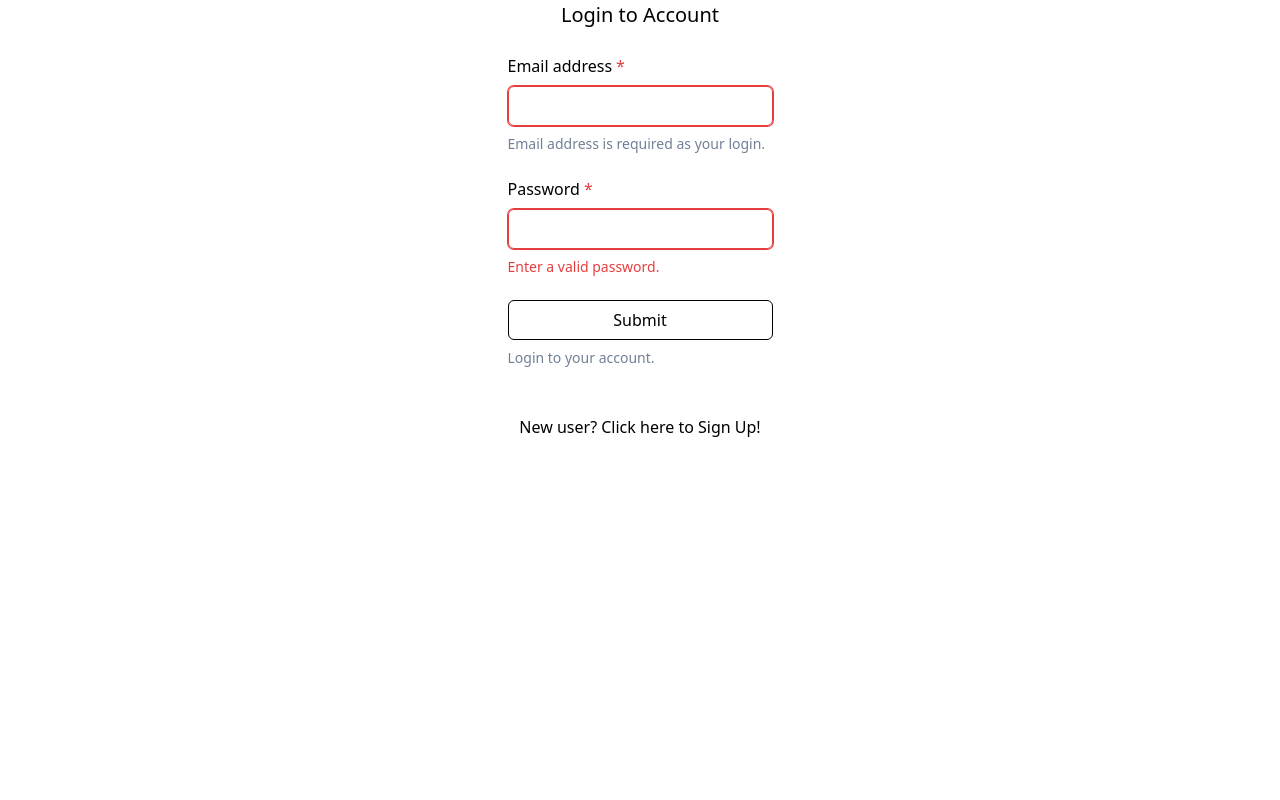
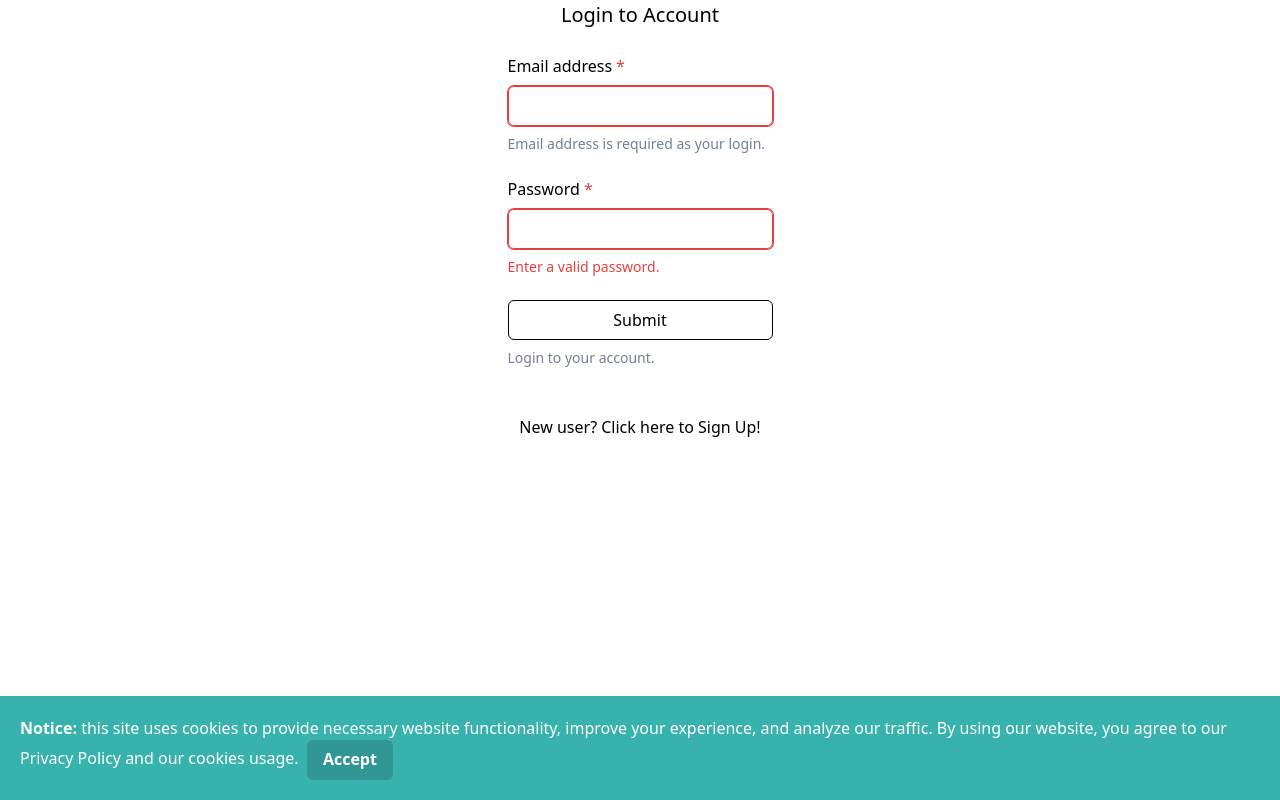
Before and after one commit to jasonhanks/dapr-tcm, a React (Create React App) app in the folder frontend/: page /about in a window 1280 px wide. Built offline with nearby package versions, Linux system fonts and the light colour scheme.

Commit message:
Added Privacy disclaimer component

```diff
--- a/frontend/src/components/App/App.tsx
+++ b/frontend/src/components/App/App.tsx
@@ -9,6 +9,7 @@ import theme from '../../theme'
 import AccountSettings from '../Account/Settings'
 import AboutUs from './AboutUs'
 import CreateProject from "../Project/Create"
+import Disclaimer from './Disclaimer'
 import Home from '../Dashboard/Home'
 import Login from '../Account/Login'
 import Projects from "../Project/Projects"
@@ -18,15 +19,13 @@ import ViewProject from "../Project/ViewProject"
 
 
 const App = () => {
-  const [signup, setSignup] = useState(false);
-  const [user, setUser] = useState(null);
+  const [signup, setSignup] = useState(false)
+  const [user, setUser] = useState(null)
 
   return (
       <userContext.Provider value={{
         logoutUser: () => setUser(null),
-        toggleSignup: () => {
-          setSignup(!signup)
-        },
+        toggleSignup: () => setSignup(!signup),
         signup: signup,
         user: user,
       }}>
@@ -48,6 +47,7 @@ const App = () => {
               </Routes>
             </BrowserRouter>
           }
+          <Disclaimer />
         </ChakraProvider>
       </userContext.Provider>
     )
--- /dev/null
+++ b/frontend/src/components/App/Disclaimer.tsx
@@ -0,0 +1,40 @@
+import { useEffect, useState } from "react"
+import {
+    Box,
+    Button,
+    Slide,
+    Text,
+    useDisclosure,
+} from "@chakra-ui/react"
+
+
+
+const Disclaimer = () => {
+    const { isOpen, onToggle } = useDisclosure()
+    const [disclaimer, setDisclaimer] = useState(true)
+    useEffect(() => {
+      if (disclaimer)
+        onToggle()
+        setDisclaimer(false)
+    })
+
+    return (
+        <Slide direction='bottom' in={isOpen} style={{ zIndex: 10 }}>
+          <Box
+            p='20px'
+            color='white'
+            bg='teal.400'
+          >
+            <Text>
+              <b>Notice:</b> this site uses cookies to provide necessary website functionality,
+              improve your experience, and analyze our traffic. By using our website, you agree
+              to our Privacy Policy and our cookies usage.
+              &nbsp;
+              <Button variant="solid" onClick={onToggle}>Accept</Button>
+            </Text>
+          </Box>
+        </Slide>
+    )
+}
+
+export default Disclaimer
```
